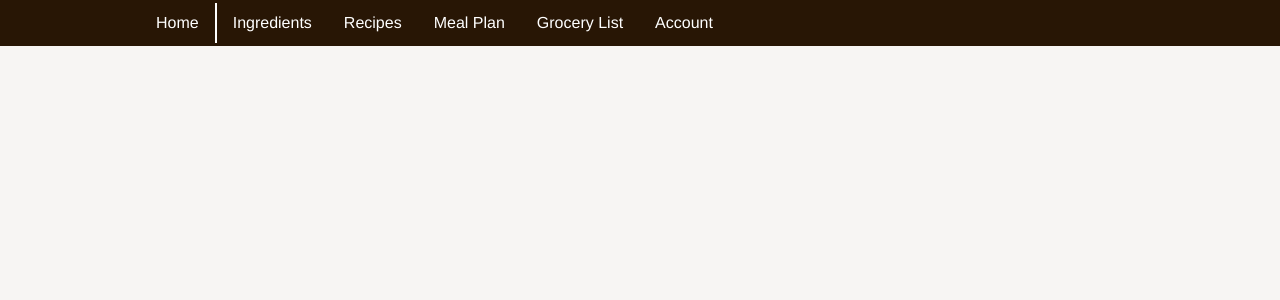
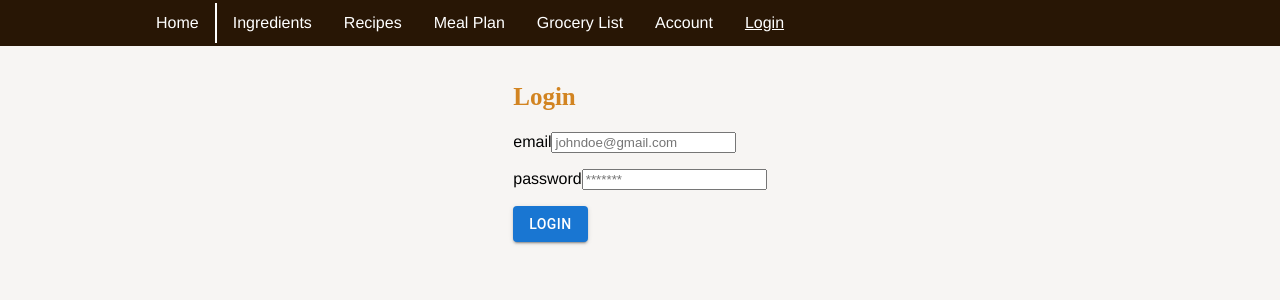
Before and after one commit to chrisgustanto/EECS581_Team7_Project, a React (Create React App) app in the folder pantry/: page /login in a window 1280 px wide. Shown: the top 300 px of the page. Built offline with nearby package versions, Linux system fonts and the light colour scheme.

Commit message:
created login page, tentatively attached to navbar for demonstration

```diff
--- a/pantry/src/App.tsx
+++ b/pantry/src/App.tsx
@@ -12,6 +12,7 @@ import MealPlan from "./pages/meal_plan";
 import GroceryList from "./pages/grocery_list";
 import { IngredientInterface, RecipeInterface } from './interfaces';
 import SignUp from "./pages/account";
+import Login from "./pages/login";
 
 
 function App() {
@@ -71,6 +72,8 @@ function App() {
         <Route path="/meal_plan" element={<MealPlan recipeList={recipeList} ingredientList={ingredientList}/>} />
         <Route path="/grocery_list" element={<GroceryList />} />
         <Route path="/account" element={<SignUp/>} />
+        <Route path="/login" element={<Login/>} />
+
       </Routes>
     </Router>
   );
--- a/pantry/src/components/Navbar/index.js
+++ b/pantry/src/components/Navbar/index.js
@@ -26,6 +26,9 @@ return (
 			<NavLink to="/account" activeStyle>
 				Account
 			</NavLink>
+			<NavLink to="/login" activeStyle>
+				Login
+			</NavLink>
 		</NavMenu>
 	</Nav>
 	</>
--- /dev/null
+++ b/pantry/src/pages/login.tsx
@@ -0,0 +1,53 @@
+import React from "react";
+import Box from "@mui/material/Box";
+import Button from "@mui/material/Button";
+import { useEffect, useState } from "react";
+
+const wordStyle = {
+    fontFamily: "Rockwell",
+    color: "rgb(210, 132, 33)",
+    fontSize: "25px",
+  };
+
+const Login = () => {
+  const [email, setEmail] =  useState("");
+  const [password, setPassword] =  useState("");
+
+  function submit(
+        email: string,
+        password: string
+  ){
+        //do stuff
+  }
+
+  return (
+    <Box
+      display="flex"
+      alignItems="center"
+      justifyContent="center"
+      component="form"
+      sx={{
+        flexDirection: "column",
+        p: 1,
+        m: 1,
+      }}
+      noValidate
+      autoComplete="off"
+    >
+      <div >
+        <h2 style={wordStyle}> Login </h2>
+        <form>
+          <label htmlFor="email">email</label>
+          <input value={email} onChange={(e) => setEmail(e.target.value)} type="email" placeholder="johndoe@gmail.com" id="email" name="email"></input>
+          <p></p>
+          <label htmlFor="password">password</label>
+          <input value={password} onChange={(e) => setPassword(e.target.value)} type="password" placeholder="*******" id="password" name="password"></input>
+          <p></p>
+          <Button variant="contained" onClick={() => submit(email, password)}>Login</Button>
+        </form>
+      </div>
+    </Box>
+    );
+};
+
+export default Login;
```
